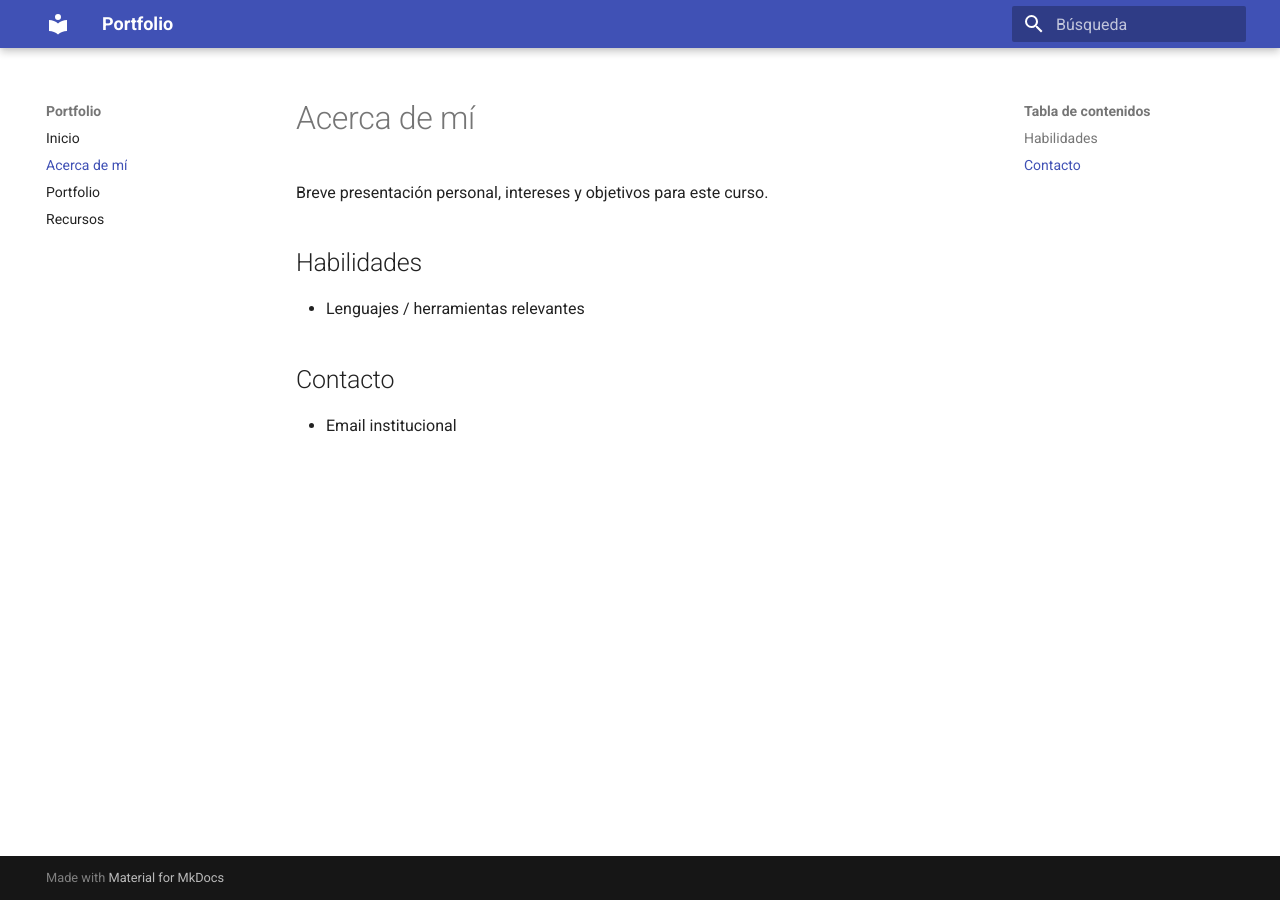
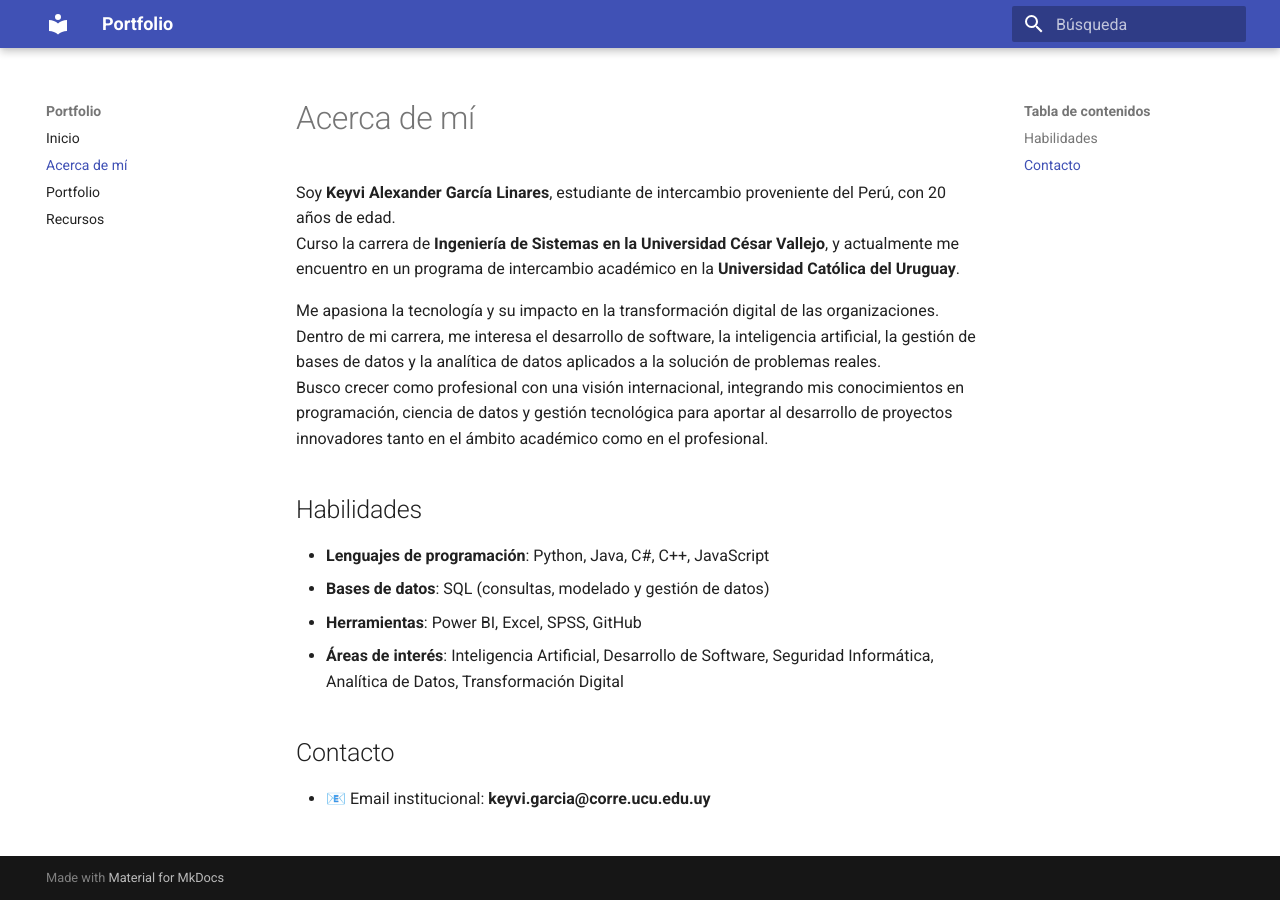
Before and after one commit to keyvigl/ia-portafolio, an MkDocs documentation site: the page built from docs/acerca.md, in a window 1280 px wide. Built offline with MkDocs 1.6.1 and Material for MkDocs 9.7.7, drawn with Linux system fonts in a browser that asks for light colours.

Commit message:
Actualización de Acerca de mí.md

```diff
--- a/docs/acerca.md
+++ b/docs/acerca.md
@@ -5,10 +5,19 @@ date: 2025-01-01
 
 # Acerca de mí
 
-Breve presentación personal, intereses y objetivos para este curso.
+Soy **Keyvi Alexander García Linares**, estudiante de intercambio proveniente del Perú, con 20 años de edad.
+Curso la carrera de **Ingeniería de Sistemas en la Universidad César Vallejo**, y actualmente me encuentro en un programa de intercambio académico en la **Universidad Católica del Uruguay**.
+
+Me apasiona la tecnología y su impacto en la transformación digital de las organizaciones. Dentro de mi carrera, me interesa el desarrollo de software, la inteligencia artificial, la gestión de bases de datos y la analítica de datos aplicados a la solución de problemas reales.
+Busco crecer como profesional con una visión internacional, integrando mis conocimientos en programación, ciencia de datos y gestión tecnológica para aportar al desarrollo de proyectos innovadores tanto en el ámbito académico como en el profesional.
 
 ## Habilidades
-- Lenguajes / herramientas relevantes
+
+- **Lenguajes de programación**: Python, Java, C#, C++, JavaScript
+- **Bases de datos**: SQL (consultas, modelado y gestión de datos)
+- **Herramientas**: Power BI, Excel, SPSS, GitHub
+- **Áreas de interés**: Inteligencia Artificial, Desarrollo de Software, Seguridad Informática, Analítica de Datos, Transformación Digital
 
 ## Contacto
-- Email institucional
+
+- 📧 Email institucional: **keyvi.garcia@corre.ucu.edu.uy**
```
